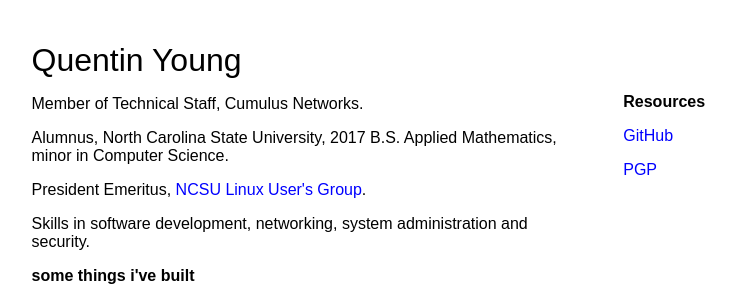
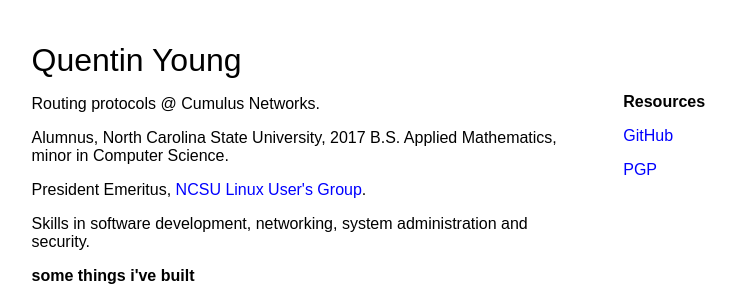
Before and after one commit to qlyoung/qlyoung.github.io, a Jekyll site: the page built from index.html, in a window 1280 px wide. Shown: the top 287 px of the page, without its empty margins (53-789 px from the left). Built offline with Jekyll 4.4.1, drawn with Linux system fonts in a browser that asks for light colours; Markdown is read by kramdown in place of the engine named in the settings.

Commit message:
seem cooler than I really am

```diff
--- a/index.html
+++ b/index.html
@@ -5,7 +5,7 @@ title: Quentin Young
 <h1>Quentin Young</h1>
 
 <div id=content>
-<p>Member of Technical Staff, Cumulus Networks.</p>
+<p>Routing protocols @ Cumulus Networks.</p>
 <p>Alumnus, North Carolina State University, 2017 B.S. Applied Mathematics, minor in Computer Science.</p>
 <p>President Emeritus, <a href="http://lug.ncsu.edu">NCSU Linux User's Group</a>.</p>
 <p>Skills in software development, networking, system administration and security.</p>
```
